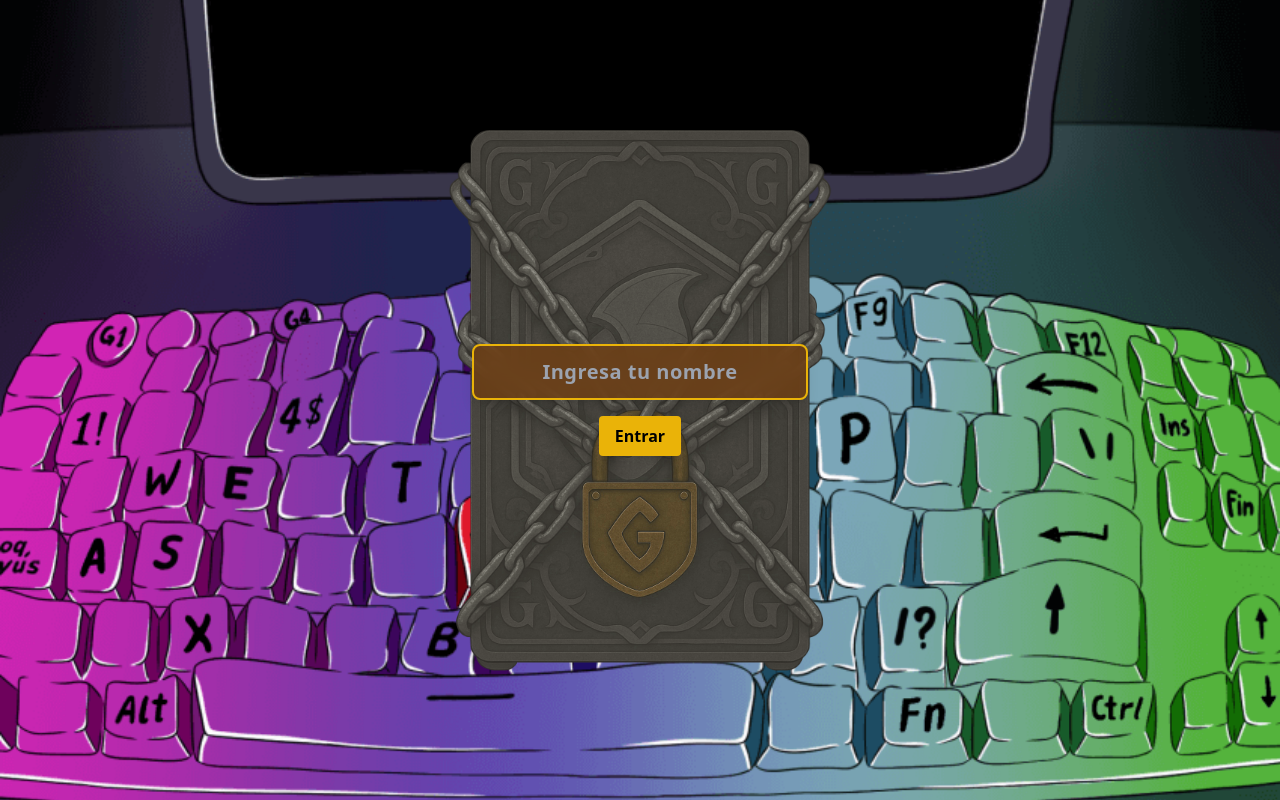
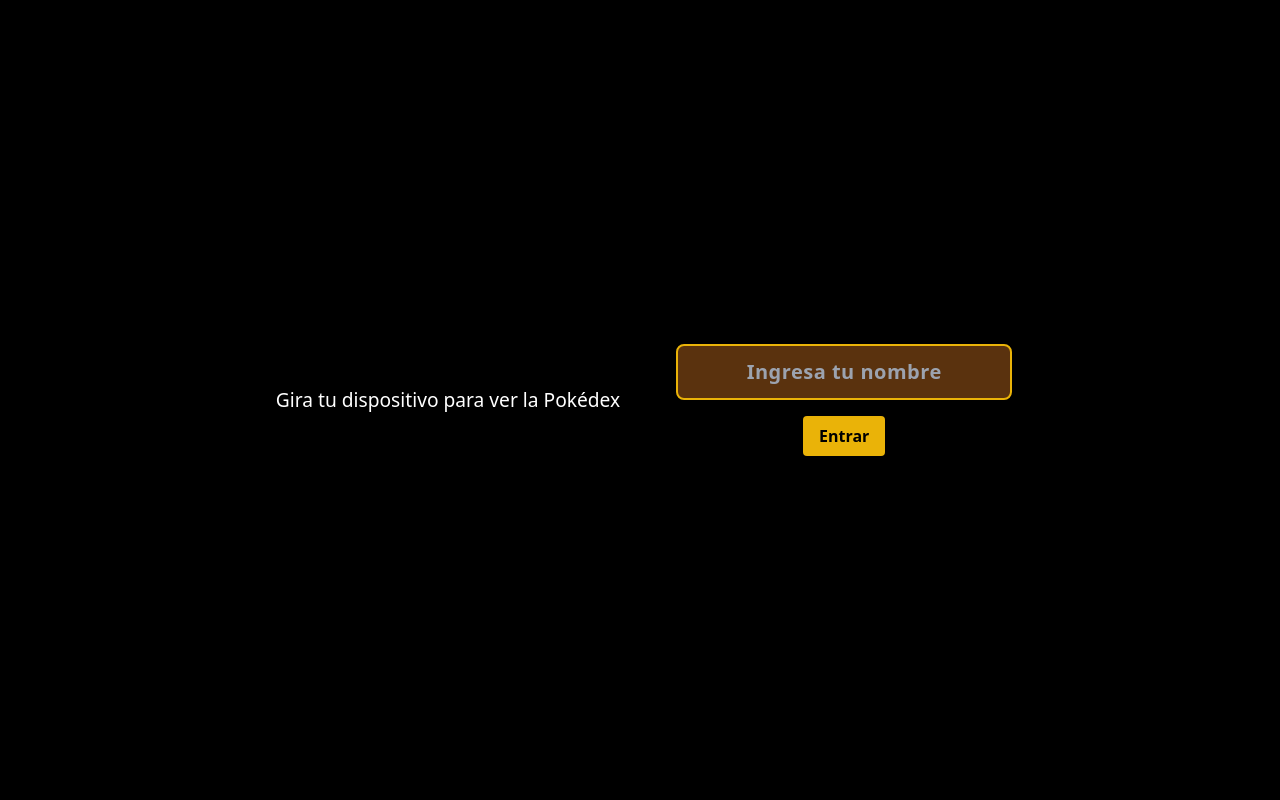
Before and after one commit to kenmikel/pokedex-cartas, a Flask app: page / in a window 1280 px wide. Run offline with Flask 3, Linux system fonts and the light colour scheme; some libraries are stand-ins or nearby versions.

Commit message:
Fix: evitar doble carta y bloqueo de rotación en móvil

```diff
--- a/templates/entrada.html
+++ b/templates/entrada.html
@@ -22,6 +22,21 @@
 
     @media screen and (orientation: landscape) {
       body {
+        display: flex;
+        align-items: center;
+        justify-content: center;
+        background: black;
+      }
+
+      body::before {
+        content: "Gira tu dispositivo para ver la Pokédex";
+        color: white;
+        font-size: 1.2rem;
+        text-align: center;
+        padding: 2rem;
+      }
+
+      .bloqueo-orientacion {
         display: none;
       }
     }
@@ -29,9 +44,8 @@
 </head>
 <body class="min-h-screen flex items-center justify-center">
 
-  <!-- Contenedor principal sin bordes ni fondo -->
-  <div class="relative w-full max-w-sm aspect-[3/5] flex flex-col items-center justify-center px-6 py-6 overflow-hidden"
-       style="background-image: url('{{ url_for('static', filename='img/carta cadena fondo.png') }}'); background-size: contain; background-position: center; background-repeat: no-repeat;">
+  <!-- Contenedor único sin fondo adicional -->
+  <div class="bloqueo-orientacion relative w-full max-w-sm aspect-[3/5] flex flex-col items-center justify-center px-6 py-6 overflow-hidden">
 
     <!-- Formulario -->
     <form method="POST" class="relative z-10 w-full flex flex-col items-center gap-4">
@@ -41,3 +55,14 @@
       <button type="submit"
               class="bg-yellow-500 hover:bg-yellow-600 text-black px-4 py-2 rounded font-bold shadow-lg">
         Entrar
+      </button>
+    </form>
+
+    {% if error %}
+      <p class="text-red-400 mt-4 z-10 text-center">{{ error }}</p>
+    {% endif %}
+
+  </div>
+
+</body>
+</html>
```
